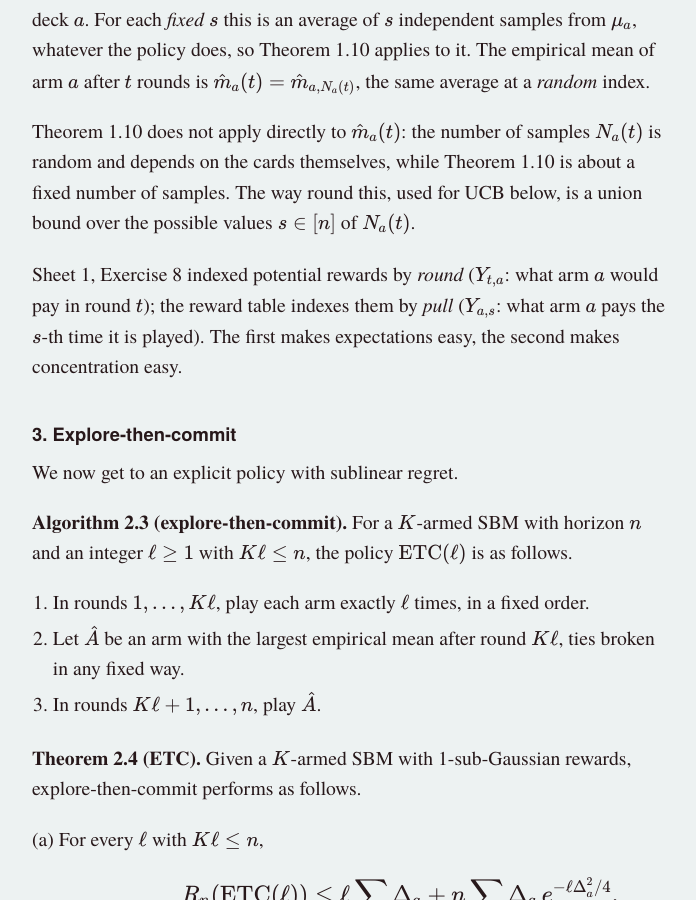
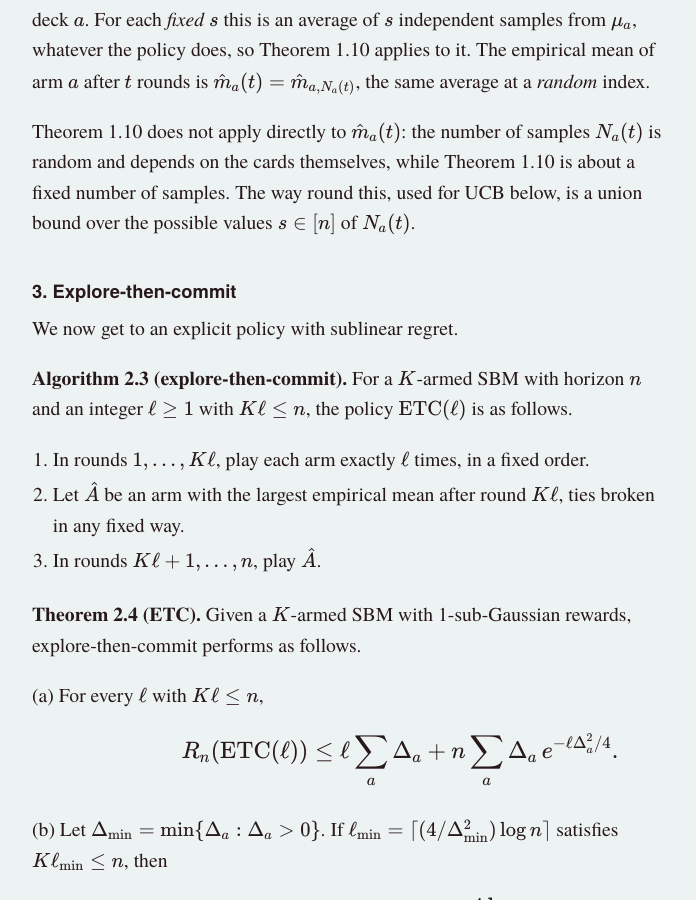
Before and after one commit to iyertejas/iyertejas.github.io, a Jekyll site: the page built from course-rl-2026-lecture-2.md, in a window 1280 px wide and 900 px high, scrolled down 4708 px. Shown: the whole window, without its empty margins (232-928 px from the left). Built offline with Jekyll 4.4.1, drawn with Linux system fonts in a browser that asks for light colours.

Commit message:
Lecture 2: drop the round-versus-pull indexing paragraph

```diff
--- a/course-rl-2026-lecture-2.md
+++ b/course-rl-2026-lecture-2.md
@@ -97,8 +97,6 @@ $$
 for the empirical mean of arm $$a$$ after $$s$$ pulls: the average of the first $$s$$ cards of deck $$a$$. For each *fixed* $$s$$ this is an average of $$s$$ independent samples from $$\mu_a$$, whatever the policy does, so Theorem 1.10 applies to it. The empirical mean of arm $$a$$ after $$t$$ rounds is $$\hat m_a(t) = \hat m_{a, N_a(t)}$$, the same average at a *random* index.
 
 Theorem 1.10 does not apply directly to $$\hat m_a(t)$$: the number of samples $$N_a(t)$$ is random and depends on the cards themselves, while Theorem 1.10 is about a fixed number of samples. The way round this, used for UCB below, is a union bound over the possible values $$s \in [n]$$ of $$N_a(t)$$.
-
-Sheet 1, Exercise 8 indexed potential rewards by *round* ($$Y_{t,a}$$: what arm $$a$$ would pay in round $$t$$); the reward table indexes them by *pull* ($$Y_{a,s}$$: what arm $$a$$ pays the $$s$$-th time it is played). The first makes expectations easy, the second makes concentration easy.
 
 ## 3. Explore-then-commit
 
```
